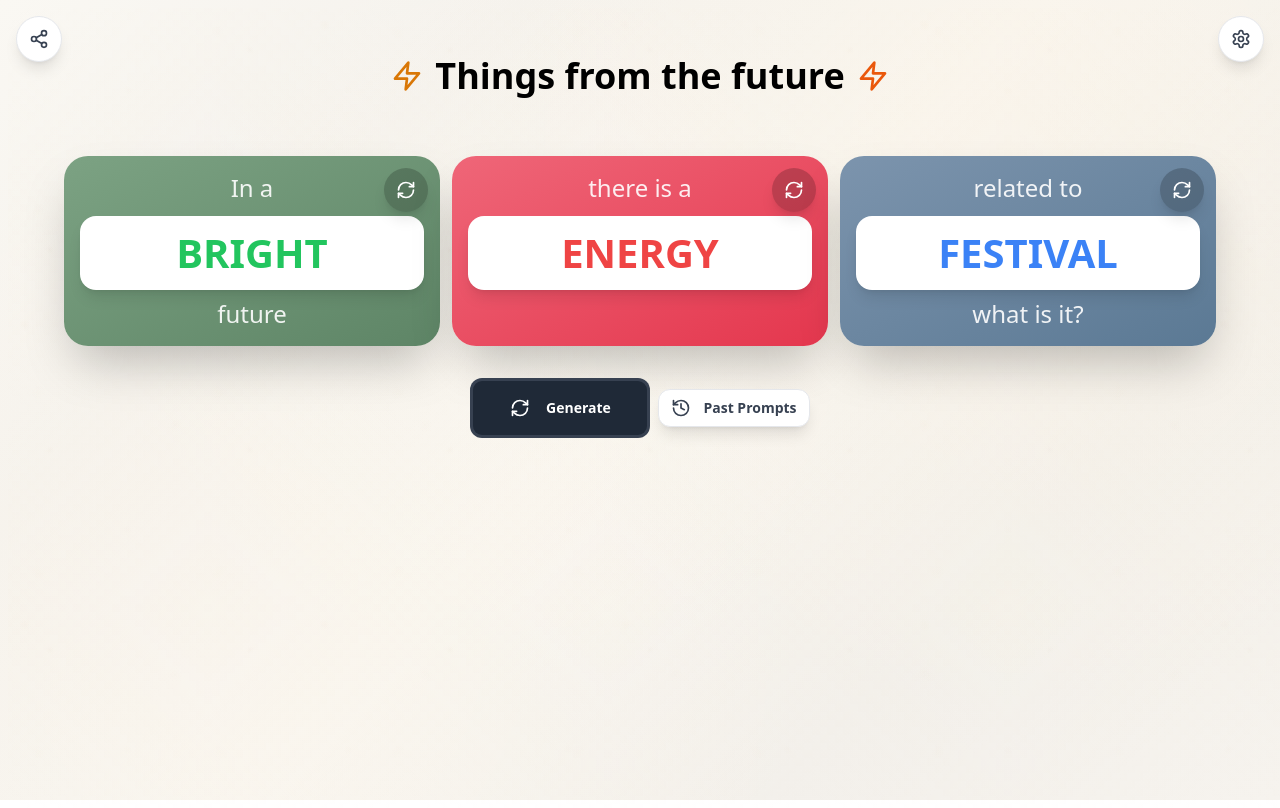
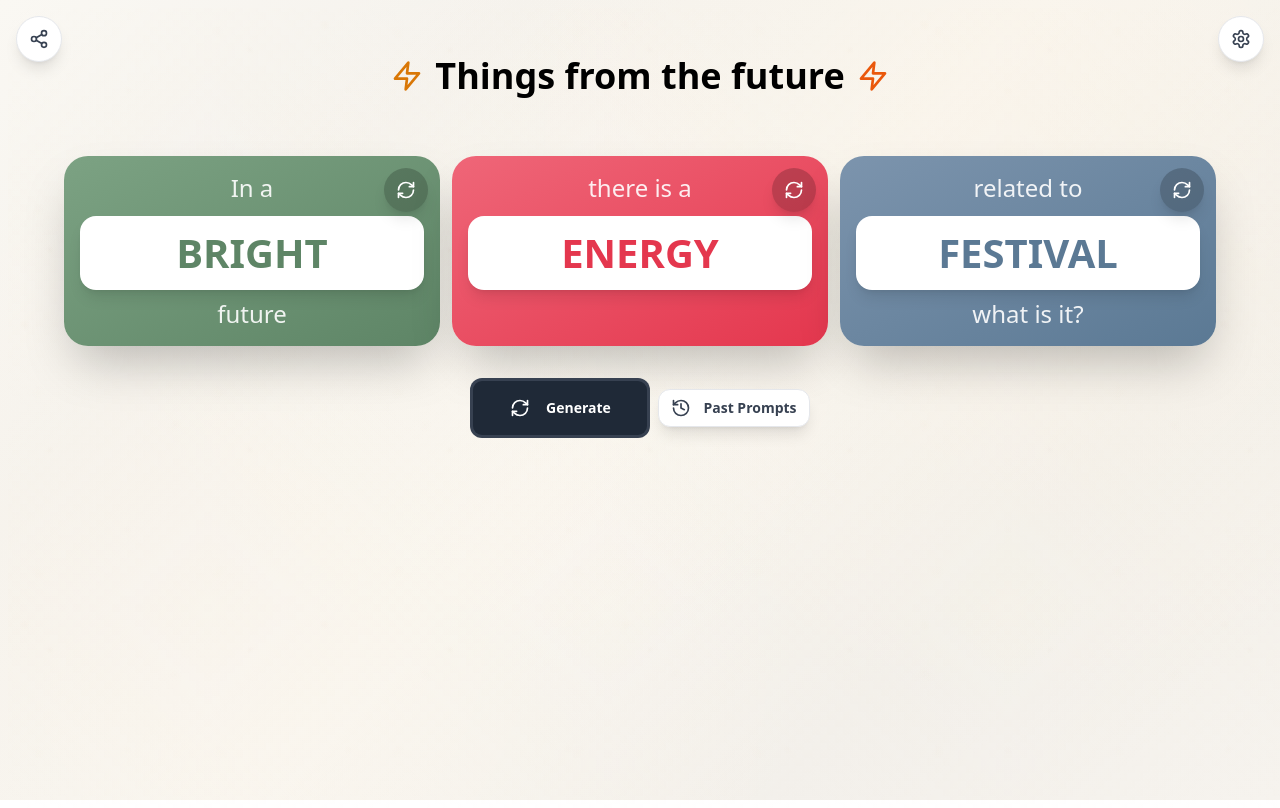
Before and after one commit to pixelatedmind/CardGame-v2, a React (Vite) app: page / in a window 1280 px wide. Built offline with nearby package versions, Linux system fonts and the light colour scheme.

Commit message:
Update card text colors to match darker gradients

```diff
--- a/src/App.tsx
+++ b/src/App.tsx
@@ -389,7 +389,7 @@ function App() {
               <div className="flex-1 flex flex-col">
                 <div className="text-2xl sm:text-3xl md:text-3xl lg:text-8xl xl:text-12xl landscape:text-2xl font-medium opacity-90 mb-2 sm:mb-4 md:mb-4 lg:mb-8 landscape:mb-1">In a</div>
                 <div className="bg-white rounded-lg sm:rounded-2xl py-2 px-1 sm:py-4 sm:px-2 md:py-3 md:px-1 lg:py-6 lg:px-3 flex-1 flex items-center justify-center landscape:py-3 landscape:px-1 shadow-lg mb-2 sm:mb-6 md:mb-4 lg:mb-16 landscape:mb-2 mt-2 sm:mt-6 md:mt-4 lg:mt-16 landscape:mt-2">
-                  <div className={`${getDynamicTextSize(currentWords.future)} font-bold text-green-500 leading-tight break-words`}>
+                  <div className={`${getDynamicTextSize(currentWords.future)} font-bold text-[#5e8566] leading-tight break-words`}>
                     {currentWords.future}
                   </div>
                 </div>
@@ -416,7 +416,7 @@ function App() {
               <div className="flex-1 flex flex-col">
                 <div className="text-2xl sm:text-3xl md:text-3xl lg:text-8xl xl:text-12xl landscape:text-2xl font-medium opacity-90 mb-2 sm:mb-4 md:mb-4 lg:mb-8 landscape:mb-1">there is a</div>
                 <div className="bg-white rounded-lg sm:rounded-2xl py-2 px-1 sm:py-4 sm:px-2 md:py-3 md:px-1 lg:py-6 lg:px-3 flex-1 flex items-center justify-center landscape:py-3 landscape:px-1 shadow-lg mb-2 sm:mb-6 md:mb-4 lg:mb-16 landscape:mb-2 mt-2 sm:mt-6 md:mt-4 lg:mt-16 landscape:mt-2">
-                  <div className={`${getDynamicTextSize(currentWords.thing)} font-bold text-red-500 leading-tight break-words`}>
+                  <div className={`${getDynamicTextSize(currentWords.thing)} font-bold text-[#e4374e] leading-tight break-words`}>
                     {currentWords.thing}
                   </div>
                 </div>
@@ -443,7 +443,7 @@ function App() {
               <div className="flex-1 flex flex-col">
                 <div className="text-2xl sm:text-3xl md:text-3xl lg:text-8xl xl:text-12xl landscape:text-2xl font-medium opacity-90 mb-2 sm:mb-4 md:mb-4 lg:mb-8 landscape:mb-1">related to</div>
                 <div className="bg-white rounded-lg sm:rounded-2xl py-2 px-1 sm:py-4 sm:px-2 md:py-3 md:px-1 lg:py-6 lg:px-3 flex-1 flex items-center justify-center landscape:py-3 landscape:px-1 shadow-lg mb-2 sm:mb-6 md:mb-4 lg:mb-16 landscape:mb-2 mt-2 sm:mt-6 md:mt-4 lg:mt-16 landscape:mt-2">
-                  <div className={`${getDynamicTextSize(currentWords.theme)} font-bold text-blue-500 leading-tight break-words ${isAnimating ? 'animate-pop-in' : ''}`}>
+                  <div className={`${getDynamicTextSize(currentWords.theme)} font-bold text-[#5b7994] leading-tight break-words ${isAnimating ? 'animate-pop-in' : ''}`}>
                     {currentWords.theme}
                   </div>
                 </div>
```
